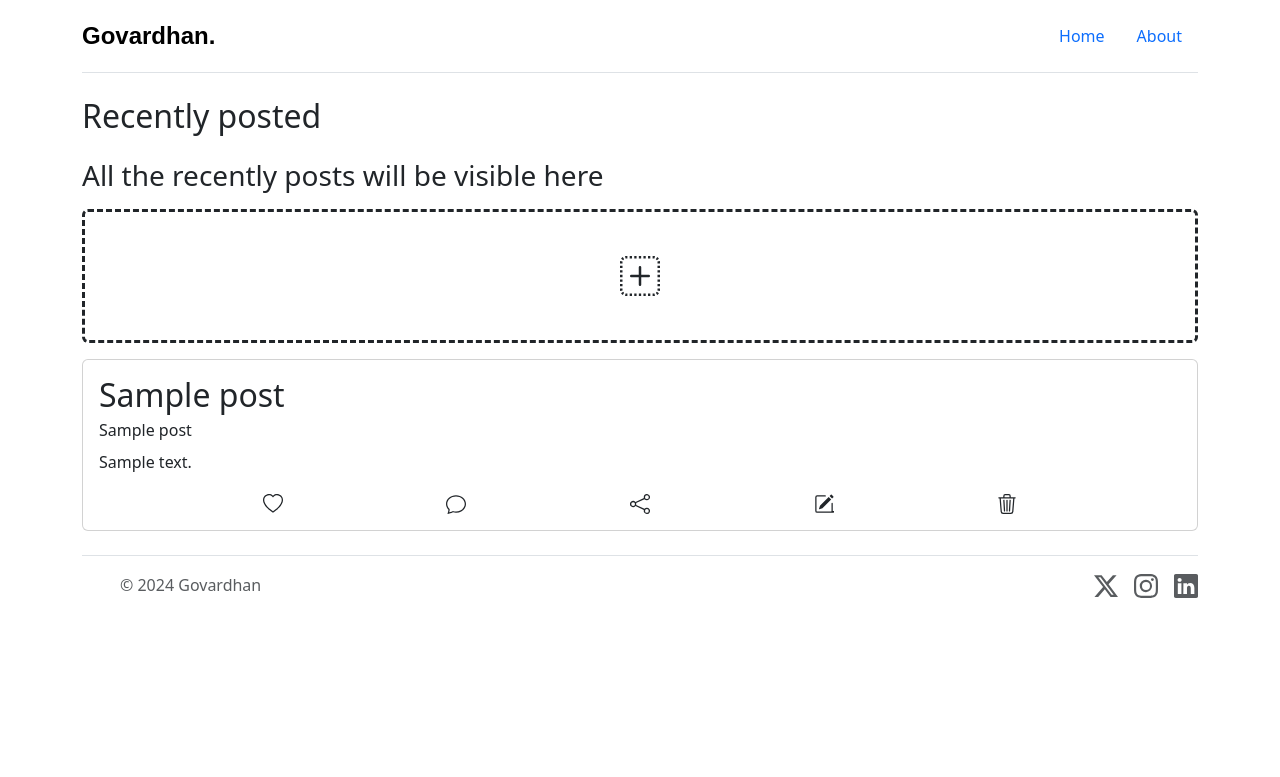
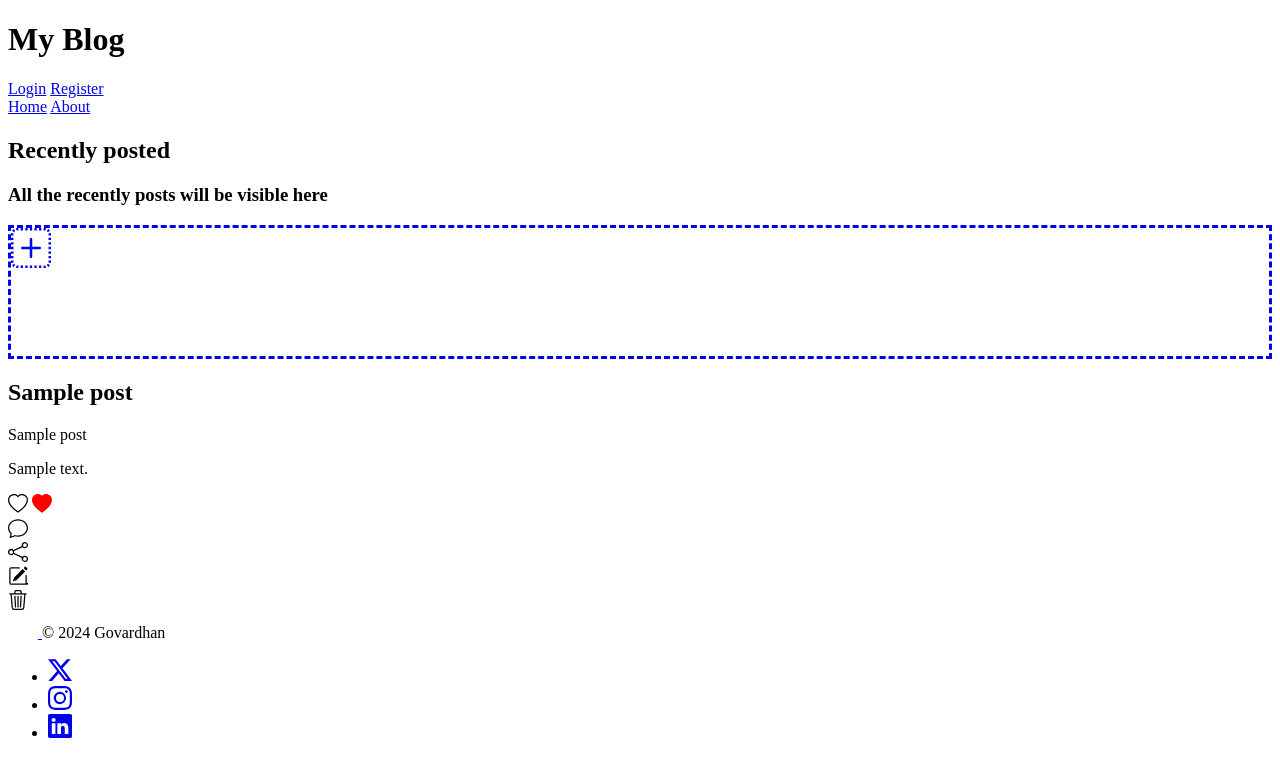
Before and after one commit to gomuningen2004/Blog-application, a Node server app: template views/index.ejs in a window 1280 px wide. Shown: the top 777 px of the page. Run offline with Node 20, Linux system fonts and the light colour scheme; the template is opened without the code that fills it: most values are stand-ins (such as "Sample title", 1, 10 or a date in 2020).

Commit message:
creating branch

```diff
--- a/views/partials/header.ejs
+++ b/views/partials/header.ejs
@@ -3,22 +3,24 @@
 <head>
     <meta charset="UTF-8">
     <meta name="viewport" content="width=device-width, initial-scale=1.0">
-    <title>My blog</title>
-    <link href="https://cdn.jsdelivr.net/npm/bootstrap@5.3.3/dist/css/bootstrap.min.css" rel="stylesheet" integrity="sha384-QWTKZyjpPEjISv5WaRU9OFeRpok6YctnYmDr5pNlyT2bRjXh0JMhjY6hW+ALEwIH" crossorigin="anonymous">
-    <link rel="stylesheet" href="styles/index.css">
+    <link rel="stylesheet" href="/stylesheets/style.css">
+    <title>My Blog</title>
 </head>
 <body>
-
-  <div class="container">
-    <header class="d-flex flex-wrap justify-content-center py-3 mb-4 border-bottom">
-      <a href="/" class="d-flex align-items-center mb-3 mb-md-0 me-md-auto link-body-emphasis text-decoration-none">
-        <span class="fs-4 headName">Govardhan.</span>
-      </a>
-
-      <ul class="nav ">
-        <li class="nav-item"><a href="/" class="nav-link" aria-current="page">Home</a></li>
-        <li class="nav-item"><a href="/About" class="nav-link">About</a></li>
-      </ul>
+    <header>
+        <h1>My Blog</h1>
+        <% if (user) { %>
+            <p>Welcome, <%= user.username %>!</p>
+            <a href="/logout">Logout</a>
+        <% } else { %>
+            <a href="/login">Login</a>
+            <a href="/register">Register</a>
+        <% } %>
+        <nav>
+            <a href="/">Home</a>
+            <a href="/about">About</a>
+            <% if (user) { %>
+                <a href="/newpost">New Post</a>
+            <% } %>
+        </nav>
     </header>
-  </div>
-  <main>
```
